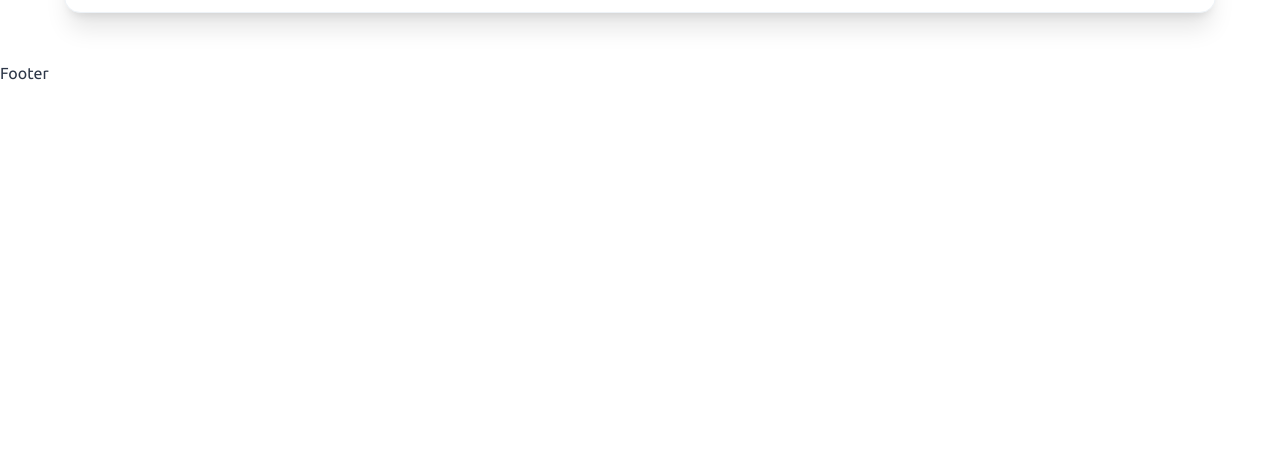
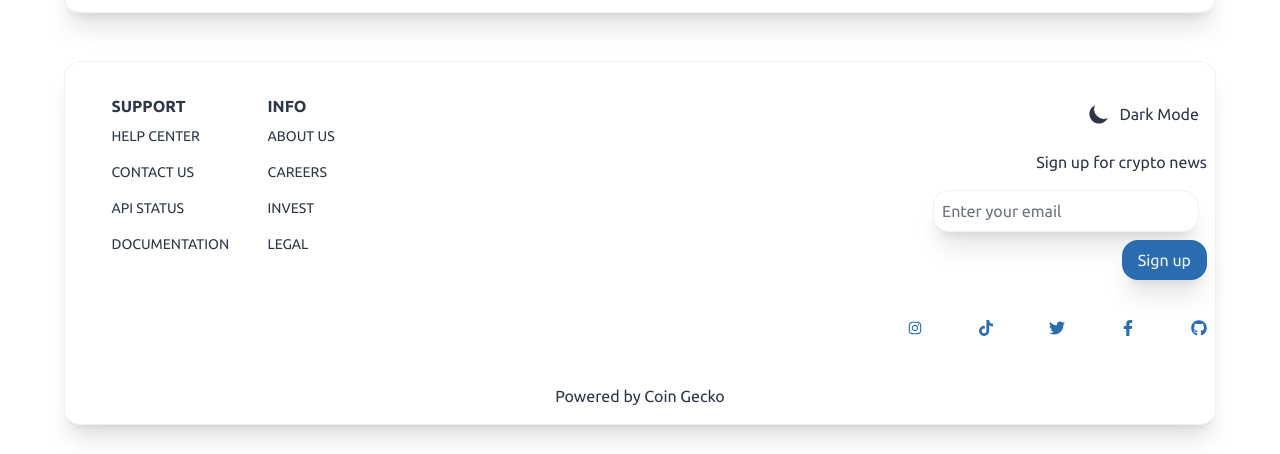
Before and after one commit to theS3Interdev/cryptobase-web-app, a React (Vite) app: page /coin/1 in a window 1280 px wide. Shown: the part 629-1083 px from the top of the page. Before the commit the page ends 800 px from the top, so only its background shows below. Built offline with nearby package versions, Linux system fonts and the light colour scheme; no server answers.

Commit message:
feat: footer component

```diff
--- a/package.json
+++ b/package.json
@@ -1,7 +1,7 @@
 {
 	"name": "cryptobase",
 	"private": true,
-	"version": "0.12.7",
+	"version": "0.13.7",
 	"type": "module",
 	"scripts": {
 		"dev": "vite",
--- a/src/components/footer.jsx
+++ b/src/components/footer.jsx
@@ -1,5 +1,70 @@
+import { AiOutlineInstagram } from 'react-icons/ai';
+import { FaFacebookF, FaGithub, FaTiktok, FaTwitter } from 'react-icons/fa';
+import ThemeToggle from './theme-toggle';
+
 const Footer = () => {
-	return <div>Footer</div>;
+	return (
+		<div className="rounded-div my-8 pt-8 text-primary">
+			<div className="grid md:grid-cols-2">
+				<div className="flex w-full justify-evenly uppercase md:max-w-[300px]">
+					<div>
+						<h2 className="font-bold">Support</h2>
+						<ul>
+							<li className="py-2 text-sm">Help Center</li>
+							<li className="py-2 text-sm">Contact Us</li>
+							<li className="py-2 text-sm">API Status</li>
+							<li className="py-2 text-sm">Documentation</li>
+						</ul>
+					</div>
+
+					<div>
+						<h2 className="font-bold">Info</h2>
+						<ul>
+							<li className="py-2 text-sm">About Us</li>
+							<li className="py-2 text-sm">Careers</li>
+							<li className="py-2 text-sm">Invest</li>
+							<li className="py-2 text-sm">Legal</li>
+						</ul>
+					</div>
+				</div>
+
+				<div className="text-right">
+					<div className="flex w-full justify-end">
+						<div className="relative w-full py-4 md:w-[300px]">
+							<div className="mt-[-1rem] flex justify-center py-4 md:justify-end md:py-0 md:pb-4">
+								<ThemeToggle />
+							</div>
+
+							<p className="text-center md:text-right">Sign up for crypto news</p>
+
+							<div className="py-4">
+								<form>
+									<input
+										className="mr-2 w-full rounded-2xl border border-input bg-primary p-2 shadow-xl md:w-auto"
+										type="email"
+										placeholder="Enter your email"
+									/>
+									<button className="my-2 w-full rounded-2xl bg-button p-2 px-4 text-btnText shadow-xl hover:shadow-2xl md:w-auto">
+										Sign up
+									</button>
+								</form>
+							</div>
+
+							<div className="flex justify-between py-4 text-accent">
+								<AiOutlineInstagram />
+								<FaTiktok />
+								<FaTwitter />
+								<FaFacebookF />
+								<FaGithub />
+							</div>
+						</div>
+					</div>
+				</div>
+			</div>
+
+			<p className="py-4 text-center">Powered by Coin Gecko</p>
+		</div>
+	);
 };
 
 export default Footer;
```
